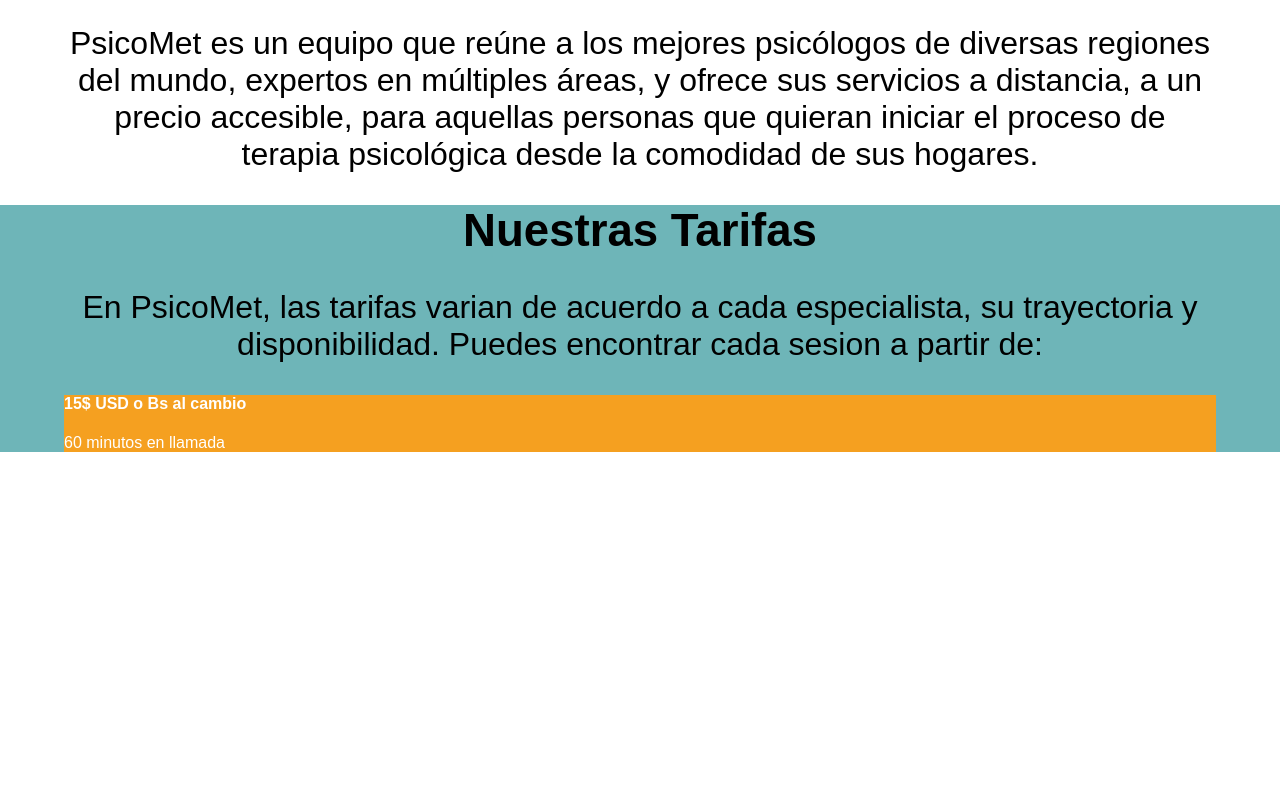
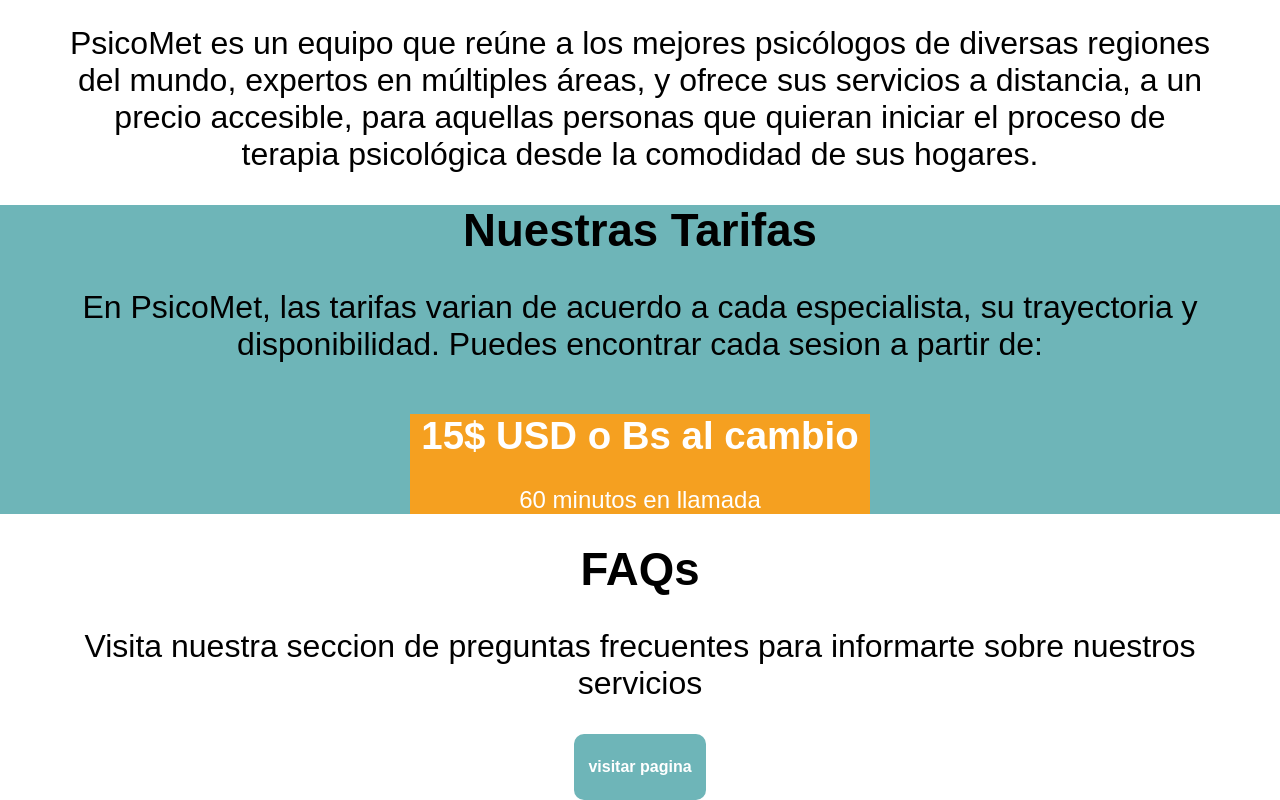
Before and after one commit to Ulises-Fermin/psicomet, a React (Create React App) app: page /Home in a window 1280 px wide. Shown: the part 700-1500 px from the top of the page. Before the commit the page ends 1168 px from the top, so only its background shows below. Built offline with nearby package versions, Linux system fonts and the light colour scheme.

Commit message:
Creacion de sesion FAQs en home

```diff
--- a/src/Pages/Home/Home.jsx
+++ b/src/Pages/Home/Home.jsx
@@ -21,10 +21,10 @@ function Home() {
             </div>
 
             <div id={styles.Rates}>
-                <h1 class={styles.h1Rates}>
+                <h1 class={styles.h1AboutUs}>
                     Nuestras Tarifas
                 </h1>
-                <p class={styles.pRates}>
+                <p class={styles.pAboutUs}>
                     En PsicoMet, las tarifas varian de acuerdo a cada especialista, su trayectoria
                     y disponibilidad. Puedes encontrar cada sesion a partir de:
                 </p>
@@ -36,7 +36,21 @@ function Home() {
                         60 minutos en llamada
                     </p>
                 </div>
+            </div>
 
+            <div id={styles.FAQs}>
+                <h1 class={styles.h1AboutUs}>
+                    FAQs
+                </h1>
+                <p class={styles.pAboutUs}>
+                    Visita nuestra seccion de preguntas frecuentes para informarte sobre
+                    nuestros servicios
+                </p>
+                <div class={styles.BottomFAQs}>
+                    <p class={styles.pFAQs}>
+                        visitar pagina
+                    </p>
+                </div>
             </div>
         </div>
     );
--- a/src/Pages/Home/Home.module.css
+++ b/src/Pages/Home/Home.module.css
@@ -30,25 +30,45 @@
     padding-right: 5%;
 }
 
-.h1Rates{
-    text-align: center;
-    font-size: 285%;
-
-}
-
-.pRates{
-    text-align: center;
-    font-size: 200%;
-}
-
 .BottomRates{
     background-color: #F5A020;
+    max-width: 40%;
+    margin-left: auto;
+    margin-right: auto;
+
 }
 
 .h4Bottom{
     color: white;
+    font-size: 240%;
+    text-align: center;
 }
 
 .pBottom{
-    color:white
+    color:white;
+    font-size:150%;
+    margin-top: -5%;
+    text-align: center;
 }
+
+#FAQs{
+    padding-left: 5%;
+    padding-right: 5%;
+}
+
+.BottomFAQs{
+    list-style: none;
+    color: white;
+    text-decoration: none;
+    padding: 8px;
+    background-color:#6EB5B8;
+    border-radius: 10px;
+    max-width: 10%;
+    margin-left: auto;
+    margin-right: auto;
+
+}
+.pFAQs{
+    text-align: center;
+    font-weight: bold;
+}
```
